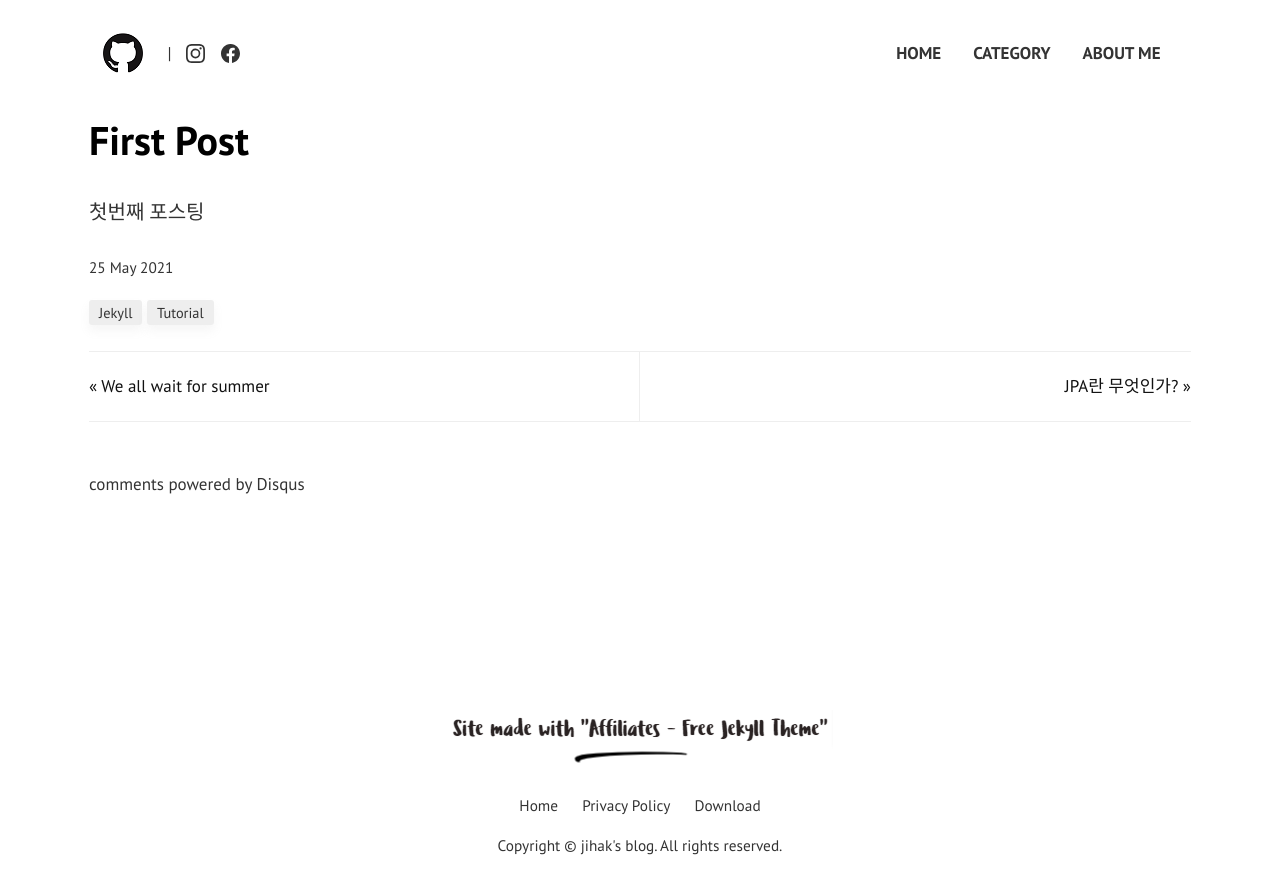
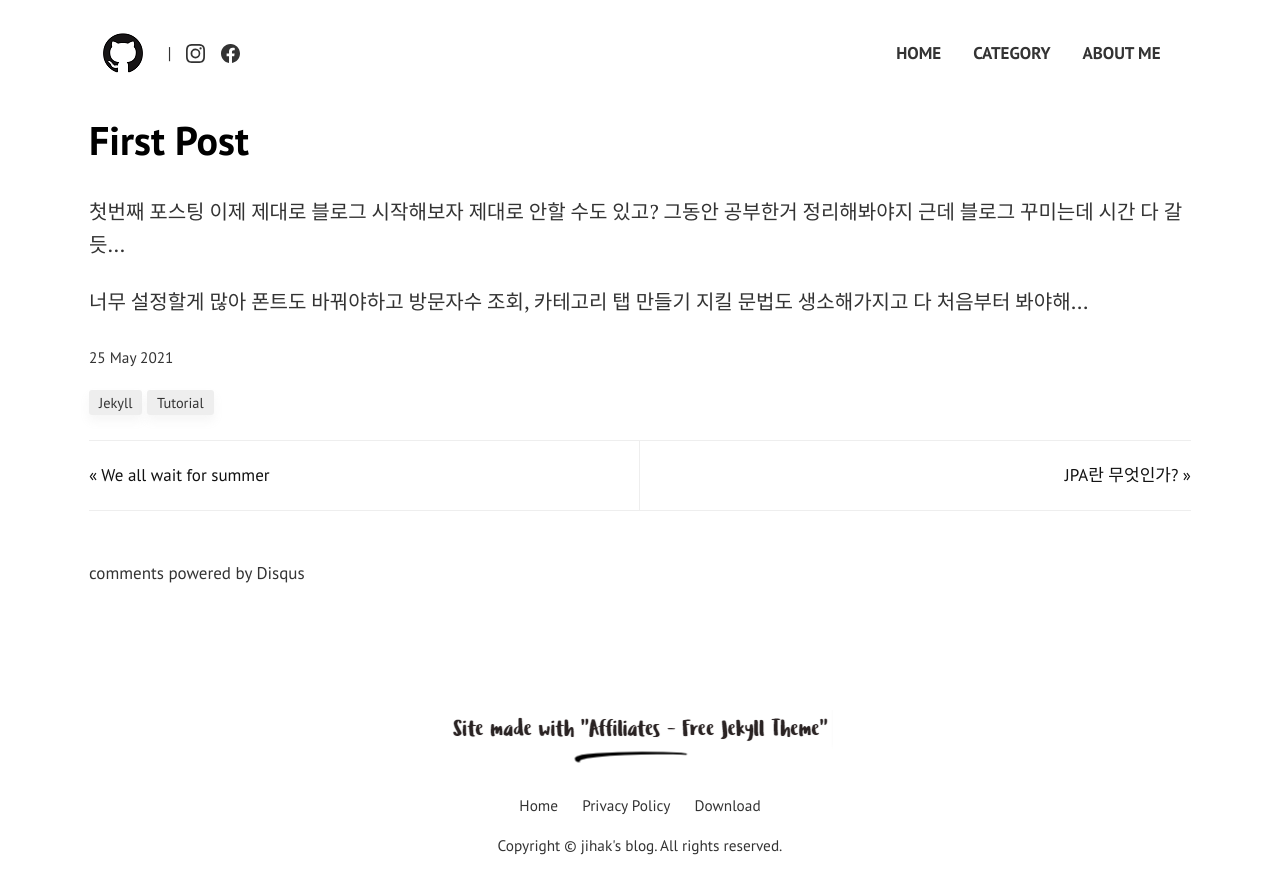
Before and after one commit to easyhak/easyhak.github.io, a Jekyll site: the page built from _posts/2021-05-25-first post.md, in a window 1280 px wide. Shown: the top 894 px of the page. Built offline with Jekyll 4.4.1, drawn with Linux system fonts in a browser that asks for light colours; comment, search, counter and statistics services are not loaded.

```diff
--- a/_config.yml
+++ b/_config.yml
@@ -1,4 +1,5 @@
 title: "jihak's blog"
+title_seperator: "|"
 email: jooin2000@naver.com
 timezone: UTC
 baseurl: ""
@@ -9,8 +10,8 @@ author: jihak
 paginate: 30
 disqus: 'blog'
 comments: false
-locale: ko
-lang: ko
+locale: ko_KR
+lang: ko_KR
 feed_items: 6
 feed_update_period: daily
 feed_update_frequency: 1
@@ -32,7 +33,7 @@ authors:
     email: jooin2000@naver.com
     web: https://www.wowthemes.net/category/jekyll-themes/
     twitter: https://twitter.com/
-    description: ""
+    description: "HI~"
 
 # Social
 social:
@@ -46,3 +47,5 @@ plugins:
 - jekyll-feed
 - jekyll-seo-tag
 - jekyll-archives
+
+data_format: "%Y-%m-%d"
--- a/_includes/postbox.html
+++ b/_includes/postbox.html
@@ -5,13 +5,13 @@
         {% if post.image %} <img class="rounded mb-4" src="{{ site.baseurl }}/{{ post.image }}" alt="{{ post.title }}"> {% endif %}
     </a>
     <div class="card-block">
-        <h2 class="card-title h4 serif-font"><a href="{{ post.url | absolute_url }}">{{ post.title }}</a></h2>
-        <p class="card-text text-muted">{{ post.excerpt | strip_html | truncatewords:15 }}</p>
+        <h2 class="card-title h5 serif-font"><a href="{{ post.url | absolute_url }}">{{ post.title }}</a></h2>
+        <p class="card-text text-muted">{{ post.excerpt | strip_html | truncatewords:10 }}</p>
         <div class="metafooter">
             <div class="wrapfooter small d-flex align-items-center">
                 <span class="author-meta">
                 <!--By  <span class="post-name"> {% if post.author %}{{ author.display_name }}{% else %}{{ site.author }}{% endif %}, </span> -->
-                Posted on <span class="post-date">{{ post.date | date_to_string }}</span>
+                Posted on <span class="post-date">{{ post.date | date: "%Y-%m-%d" }}</span>
                 </span>
                 <div class="clearfix"></div>
             </div>
--- a/_posts/2021-05-25-first post.md
+++ b/_posts/2021-05-25-first post.md
@@ -3,5 +3,13 @@ layout: post
 title:  "First Post"
 categories: [ Jekyll, tutorial ]
 image: assets/images/2.jpg
+description: 첫번째 포스팅이다 열심히 해야지
 ---
 첫번째 포스팅
+이제 제대로 블로그 시작해보자
+제대로 안할 수도 있고?
+그동안 공부한거 정리해봐야지
+근데 블로그 꾸미는데 시간 다 갈듯...
+
+너무 설정할게 많아 폰트도 바꿔야하고 방문자수 조회, 카테고리 탭 만들기
+지킬 문법도 생소해가지고 다 처음부터 봐야해...
--- a/assets/css/custom.css
+++ b/assets/css/custom.css
@@ -10,3 +10,6 @@ pre code {
   display: block;
   padding: 20px;
 }
+.author-meta {
+  color: #504d57; text-align: left;
+}
```
Also changed, not shown: _posts/2022-05-25-What is JPA.md (+1 -1 lines).
